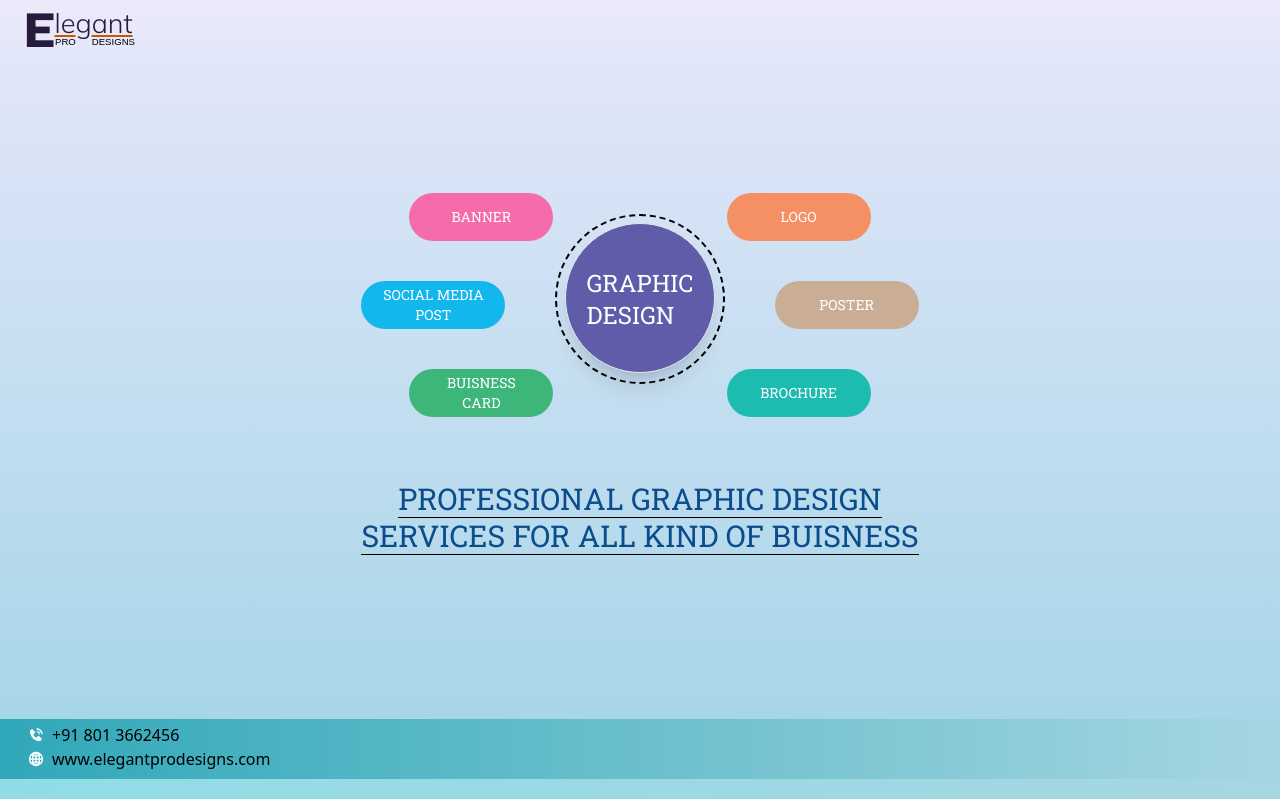
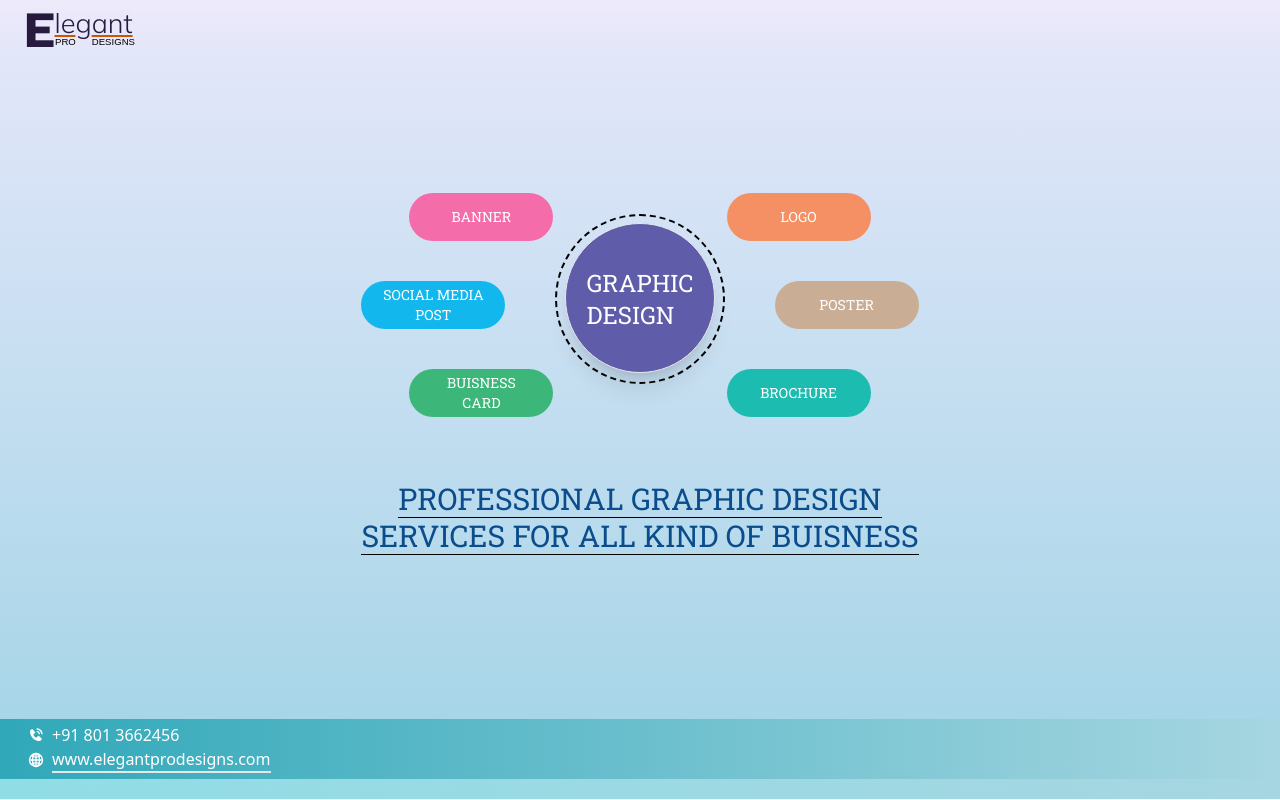
Before and after one commit to krnveersharma/Elegant_pro_design, a React (Create React App) app: page / in a window 1280 px wide. Built offline with nearby package versions, Linux system fonts and the light colour scheme.

Commit message:
some fixes

```diff
--- a/src/components/Footer.js
+++ b/src/components/Footer.js
@@ -7,13 +7,13 @@ import { IoGlobeSharp } from "react-icons/io5";
 const Footer = () => {
   return (
     <div className=' h-[60px] w-full  bg-gradient-to-r from-[#30A8B9] to-[#A6D6E1] p-1'>
-    <div className='flex gap-2 items-center ml-6'>
-        <div className='text-white'><BiSolidPhoneCall/></div>
+    <div className='flex gap-2 items-center ml-6 text-white'>
+        <div><BiSolidPhoneCall/></div>
         <div>+91 801 3662456</div>
     </div>
-    <div className='flex gap-2 items-center ml-6'>
-        <div className='text-white'><IoGlobeSharp/></div>
-        <a href="https://www.elegantprodesigns.com" target='_blank'>www.elegantprodesigns.com</a>
+    <div className='flex gap-2 items-center ml-6 text-white'>
+        <div><IoGlobeSharp/></div>
+        <a href="https://www.elegantprodesigns.com" target='_blank' className='border-b-2'>www.elegantprodesigns.com</a>
     </div>
     </div>
   )
```
